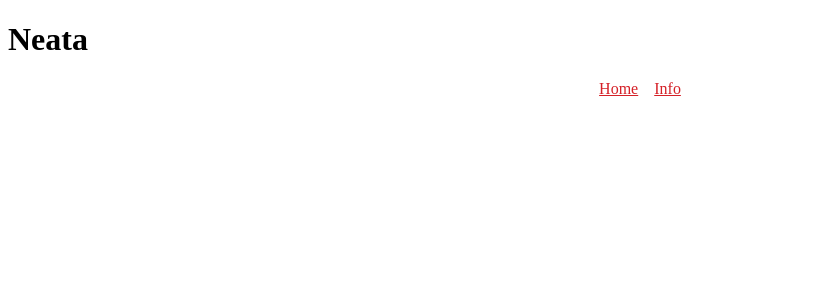
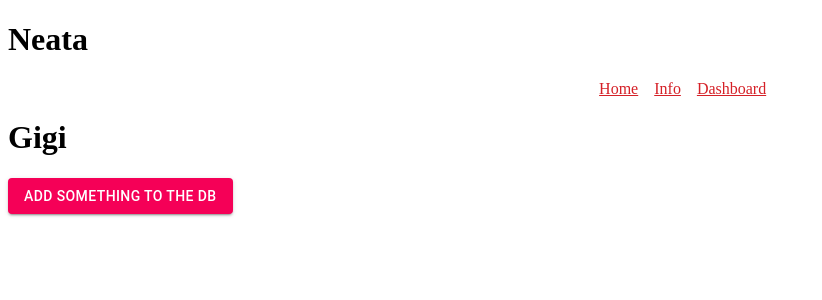
Before and after one commit to codetapacademy/fun-retrospective, a React (Create React App) app: page /da in a window 1280 px wide. Shown: the top 300 px of the page, without its empty margins (0-822 px from the left). Built offline with nearby package versions, Linux system fonts and the light colour scheme.

Commit message:
asta e un za coooomiitt misto cu trichit in 7sperzece culori

```diff
--- /dev/null
+++ b/src/component/dashboard/dashboard.component.jsx
@@ -0,0 +1,31 @@
+import { Button } from '@material-ui/core'
+import React from 'react'
+import { db } from '../../config/firebase'
+
+export const Dashboard = () => {
+  const adaugaAcumaSauTeFacPunctePunctePuncte = () => {
+    // vrem sa adaugam ceva intr-o baza de date smecheroasa
+    console.log('yeee, a venit razatoarea')
+    db.collection('felix-si-brando').add({
+      name: 'Super eroii',
+      age: 912234,
+      qualities: [
+        'nice',
+        'smart'
+      ]
+    })
+  }
+
+  return (
+    <div>
+      <h1>Gigi</h1>
+      <Button
+        variant="contained"
+        color="secondary"
+        onClick={adaugaAcumaSauTeFacPunctePunctePuncte}
+      >
+        Add something to the db
+      </Button>
+    </div>
+  )
+}
--- /dev/null
+++ b/src/component/dashboard/index.js
@@ -0,0 +1 @@
+export { Dashboard } from './dashboard.component'
--- a/src/component/retrospective/retrospective.component.jsx
+++ b/src/component/retrospective/retrospective.component.jsx
@@ -3,6 +3,7 @@ import { Router } from '@reach/router'
 import { TopMenu } from '../top-menu/top-menu.component'
 import { Info } from '../info'
 import { Login } from '../login'
+import { Dashboard } from '../dashboard'
 
 export const Retrospective = () => {
   return (
@@ -12,6 +13,7 @@ export const Retrospective = () => {
       <Router>
         <Info path="/info" />
         <Login path="/" />
+        <Dashboard path="/da" />
       </Router>
     </div>
   )
--- a/src/component/top-menu/top-menu.component.jsx
+++ b/src/component/top-menu/top-menu.component.jsx
@@ -7,6 +7,7 @@ export const TopMenu = () => {
       <span />
       <TMS.NiceLink to="/">Home</TMS.NiceLink>
       <TMS.NiceLink to="/info">Info</TMS.NiceLink>
+      <TMS.NiceLink to="/da">Dashboard</TMS.NiceLink>
     </TMS.Nav>
   )
 }
--- /dev/null
+++ b/src/config/firebase.js
@@ -0,0 +1,28 @@
+// import firebase from 'firebase'
+// ES Modules:
+import firebase from 'firebase/app';
+import 'firebase/firestore';
+// import 'firebase/storage';
+import 'firebase/auth';
+
+const firebaseConfig = {
+  apiKey: "AIzaSyDMPIsmplwYHZ94Cmp8-t4FgvOGuY2zR3Y",
+  authDomain: "fun-retrospective-91498.firebaseapp.com",
+  projectId: "fun-retrospective-91498",
+  storageBucket: "fun-retrospective-91498.appspot.com",
+  messagingSenderId: "409746576602",
+  appId: "1:409746576602:web:ba6bf0feeeb6c3bd2941e3"
+}
+
+if (!firebase.apps.length) {
+  firebase.initializeApp(firebaseConfig)
+} else {
+  firebase.app()
+}
+
+export const db = firebase.firestore()
+// export const storage = firebase.storage()
+export const ts = firebase.firestore.FieldValue.serverTimestamp();
+export const auth = firebase.auth();
+export const GitHubProvider = new firebase.auth.GithubAuthProvider()
+// export const emailAndPassProvider = new firebase.auth.Auth.signInWithEmailAndPassword
```
Also changed, not shown: src/component/dashboard/dashboard.style.js (added).
